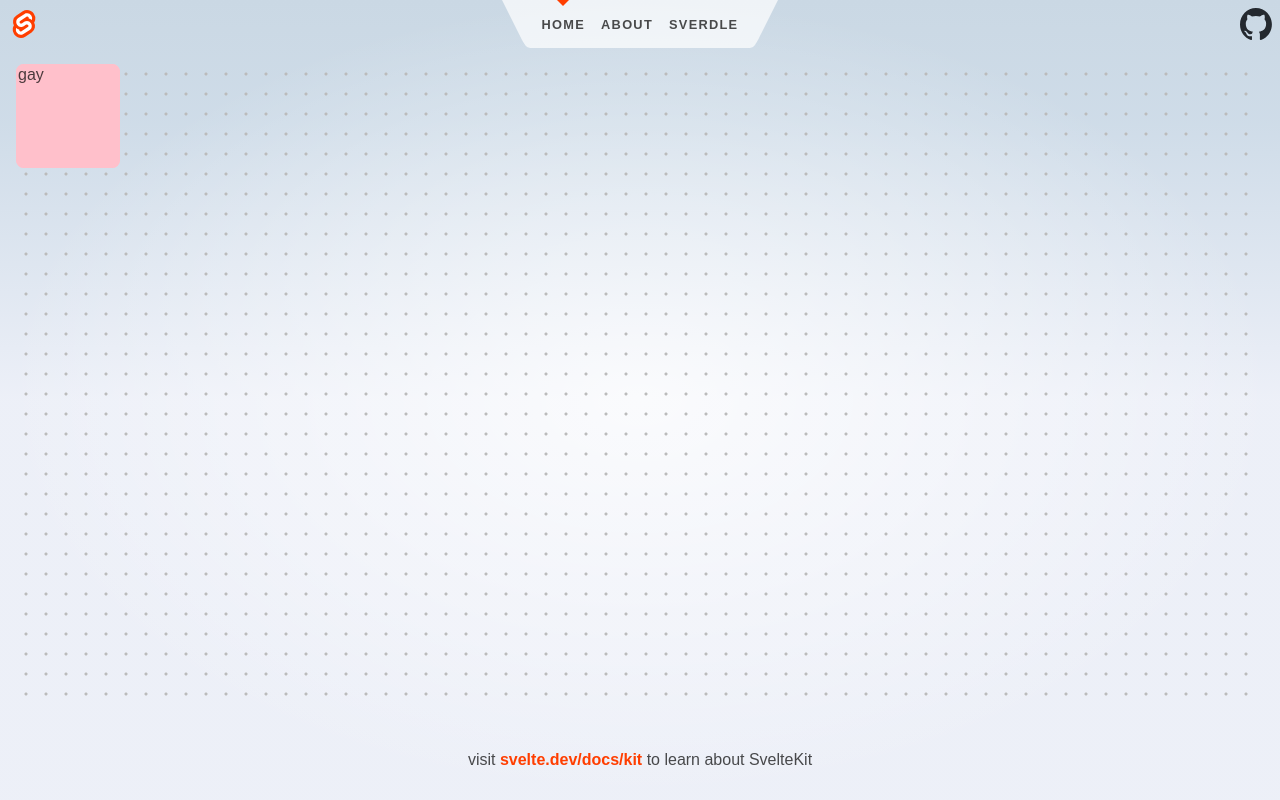
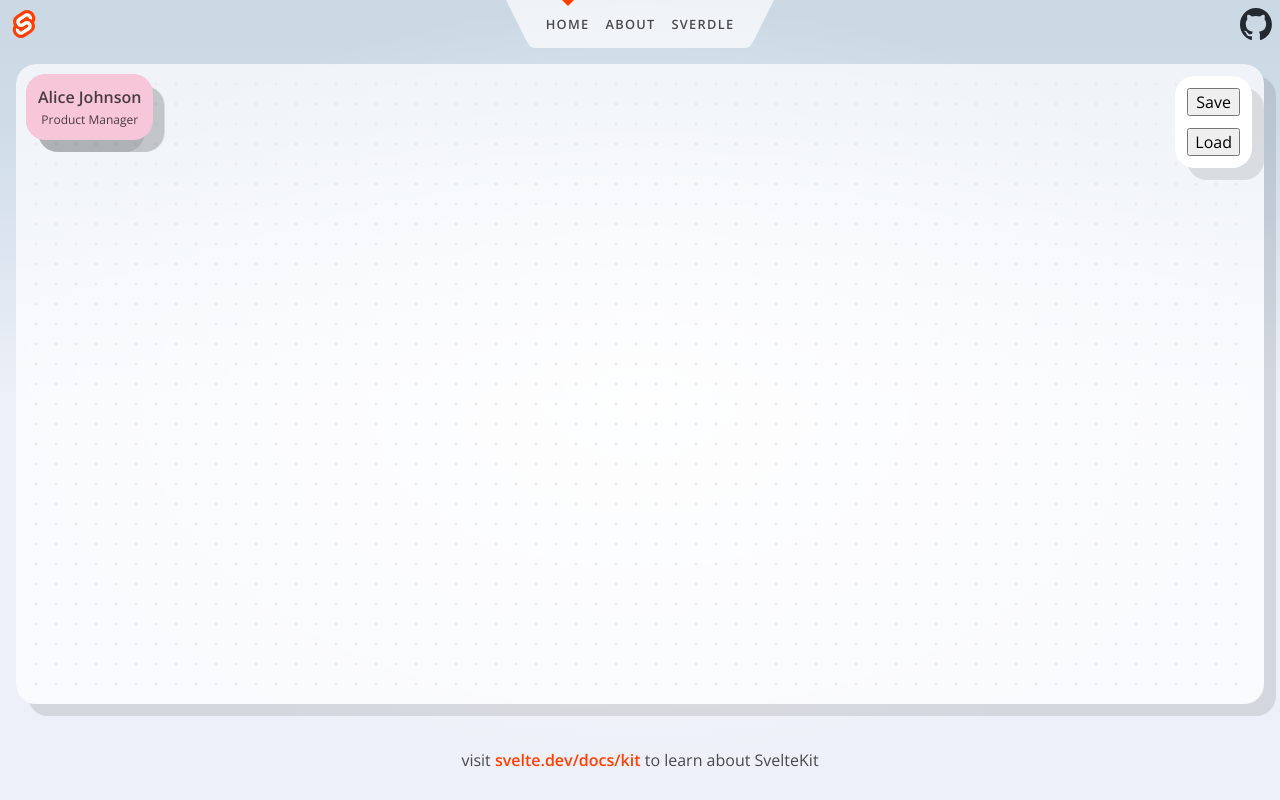
Before and after one commit to cheeseshadow/simple_forest_editor, a SvelteKit app: page / in a window 1280 px wide. Built offline with nearby package versions, Linux system fonts and the light colour scheme.

Commit message:
add a bunch of random stuff

```diff
--- a/src/app.html
+++ b/src/app.html
@@ -3,6 +3,7 @@
 	<head>
 		<meta charset="utf-8" />
 		<link rel="icon" href="%sveltekit.assets%/favicon.png" />
+		<link href="https://fonts.googleapis.com/css?family=Open+Sans:600,300" rel="stylesheet">
 		<meta name="viewport" content="width=device-width, initial-scale=1" />
 		%sveltekit.head%
 	</head>
--- /dev/null
+++ b/src/components/BasicCard.svelte
@@ -0,0 +1,19 @@
+<script lang="ts">
+</script>
+
+<div class="card">
+	<slot />
+</div>
+
+<style>
+	.card {
+		position: absolute;
+		width: 100px;
+		height: 100px;
+		display: flex;
+		border-radius: 20px;
+		overflow: hidden;
+		box-shadow: 12px 12px 0 rgba(0, 0, 0, 0.1);
+		background-color: white;
+	}
+</style>
--- /dev/null
+++ b/src/components/Card.svelte
@@ -0,0 +1,68 @@
+<script lang="ts">
+	import { DragndropSvelte } from '$lib/dragndrop.svelte.js'
+	import { onMount } from 'svelte'
+	import { assumeGenderColor, type Gender } from '$lib/utils'
+
+	/*
+	"id" : Int,
+  "name" : String,
+  "birth date" : String,
+  "death date" : String,
+  "profession" : String,
+  "mother" : Int,
+  "father" : Int
+	 */
+
+	export let setElementRef: (el: HTMLDivElement) => void
+	let elementRef: HTMLDivElement
+
+	export let id: number
+	export let name: string
+	export let job: string
+	export let gender: Gender
+
+	const color = assumeGenderColor(gender)
+	// export let mother: string
+	// export let father: string
+
+	const dragndrop = new DragndropSvelte(id.toString())
+
+	onMount(() => {
+		dragndrop.init()
+		setElementRef(elementRef)
+	})
+</script>
+
+<div
+	bind:this={elementRef}
+	class="card card-like"
+	style="top: {dragndrop.y}px; left: {dragndrop.x}px; background: {color};"
+	onmousedown={dragndrop.startDrag}
+>
+	<div class="name">{name}</div>
+	<div class="job">{job}</div>
+</div>
+
+<style>
+	@import '../lib/styles/common.css';
+
+	.card {
+		position: absolute;
+		padding: 12px;
+		flex-direction: column;
+		align-items: center;
+		gap: 4px;
+		user-select: none;
+		white-space: nowrap;
+	}
+
+	.name {
+		font-size: 16px;
+		font-weight: 600;
+	}
+
+	.job {
+		font-size: 12px;
+		line-height: 16px;
+	}
+</style>
--- /dev/null
+++ b/src/components/Menu.svelte
@@ -0,0 +1,42 @@
+<script lang="ts">
+	type MenuSection = 'main' | 'upload'
+
+	let page: MenuSection = 'main'
+</script>
+
+<div class="menu">
+	{#if page === 'main'}
+		<button>Save</button>
+		<button onclick={() => (page = 'upload')}>Load</button>
+	{:else if page === 'upload'}
+		<form class="form">
+			<button onclick={() => (page = 'main')}>Back</button>
+			<input type="file" />
+			<button type="submit">Load</button>
+		</form>
+	{/if}
+</div>
+
+<style>
+	.menu {
+		z-index: 100;
+		position: absolute;
+		top: 12px;
+		right: 12px;
+
+		display: flex;
+		gap: 12px;
+		flex-direction: column;
+		background-color: white;
+		border-radius: 20px;
+		overflow: hidden;
+		box-shadow: 12px 12px 0 rgba(0, 0, 0, 0.1);
+		padding: 12px;
+	}
+
+	.form {
+		display: flex;
+		flex-direction: column;
+		gap: 12px;
+	}
+</style>
--- /dev/null
+++ b/src/lib/styles/common.css
@@ -0,0 +1,7 @@
+.card-like {
+    display: flex;
+    background-color: white;
+    border-radius: 20px;
+    overflow: hidden;
+    box-shadow: 12px 12px 0 rgba(0, 0, 0, 0.1);
+}
--- /dev/null
+++ b/src/lib/utils.ts
@@ -0,0 +1,20 @@
+export type Gender = 'male' | 'female'
+
+export type Item = {
+	id: number
+	name: string
+	job: string
+	gender: Gender
+	mother: number
+	father: number
+}
+
+export const assumeGenderColor = (gender: Gender) => {
+	switch (gender) {
+		case 'female':
+			return '#F7C6D9' // Hot Pink
+
+		case 'male':
+			return '#A7C7E7'
+	}
+}
--- a/src/routes/+layout.svelte
+++ b/src/routes/+layout.svelte
@@ -20,6 +20,10 @@
 </div>
 
 <style>
+	:global(html, body) {
+		font-family: 'Open Sans', Helvetica, sans-serif;
+	}
+
 	.app {
 		display: flex;
 		flex-direction: column;
--- a/src/routes/+page.svelte
+++ b/src/routes/+page.svelte
@@ -1,8 +1,106 @@
 <script lang="ts">
 	import { DragndropSvelte } from '$lib/dragndrop.svelte'
-	import Card from './Card.svelte'
+	import Card from '../components/Card.svelte'
+	import Menu from '../components/Menu.svelte'
+	import type { Item } from '$lib/utils'
+	import { onDestroy, onMount } from 'svelte'
+
+	/*
+	"id" : Int,
+  "name" : String,
+  "birth date" : String,
+  "death date" : String,
+  "profession" : String,
+  "mother" : Int,
+  "father" : Int
+	 */
+	let canvas: HTMLCanvasElement
+	let container: HTMLDivElement
+
+	const resizeCanvas = () => {
+		if (!canvas || !container) return
+		const containerRect = container.getBoundingClientRect()
+		canvas.width = containerRect.width
+		canvas.height = containerRect.height
+	}
+
+	const updateLine = () => {
+		const ctx = canvas.getContext('2d')
+		if (!ctx) return
+
+		ctx.clearRect(0, 0, canvas.width, canvas.height)
+		ctx.beginPath()
+
+		let prevBr = false
+		for (let key in divRefs) {
+			const item = divRefs[key]
+			const x = item.offsetLeft + item.offsetWidth / 2 + dragndrop.x
+			const y = item.offsetTop + item.offsetHeight / 2 + dragndrop.y
+
+			if (!prevBr) {
+				ctx.moveTo(x, y)
+				prevBr = true
+			} else {
+				ctx.lineTo(x, y)
+			}
+			ctx.strokeStyle = 'red'
+			ctx.lineWidth = 2
+			ctx.stroke()
+		}
+
+		// const div1 = divRefs[0]
+		// const div2 = divRefs[1]
+		// const r1 = div1.getBoundingClientRect()
+		// const r2 = div2.getBoundingClientRect()
+		// // Get centers, adjust by current scroll
+		// const line = {
+		// 	x1: r1.left + r1.width / 2,
+		// 	y1: r1.top + r1.height / 2,
+		// 	x2: r2.left + r2.width / 2,
+		// 	y2: r2.top + r2.height / 2
+		// }
+		// lines = [...lines, line]
+	}
 
 	const dragndrop = new DragndropSvelte()
+	const cards: Item[] = [
+		{
+			id: 0,
+			name: 'John Doe',
+			job: 'Software Engineer',
+			gender: 'male',
+			mother: 1,
+			father: 2
+		},
+		{
+			id: 1,
+			name: 'Jane Smith',
+			job: 'Data Scientist',
+			gender: 'female',
+			mother: 3,
+			father: 4
+		},
+		{
+			id: 2,
+			name: 'Alice Johnson',
+			job: 'Product Manager',
+			gender: 'female',
+			mother: 5,
+			father: 6
+		}
+	]
+
+	const divRefs: { [key: number]: HTMLDivElement } = {}
+
+	onMount(() => {
+		window.addEventListener('resize', resizeCanvas)
+		resizeCanvas()
+		updateLine()
+	})
+
+	onDestroy(() => {
+		// if (window) window.removeEventListener('resize', resizeCanvas)
+	})
 </script>
 
 <svelte:head>
@@ -10,25 +108,66 @@
 	<meta name="description" content="Json tree editor" />
 </svelte:head>
 
-<div class="main-canvas" onmousedown={dragndrop.startDrag}>
-	<div class="main-container" style="translate: {dragndrop.x}px {dragndrop.y}px;">
-		<Card id="0"></Card>
-		<Card id="1"></Card>
+<div
+	class="main-canvas"
+	onmousedown={dragndrop.startDrag}
+	onmouseup={updateLine}
+	bind:this={container}
+>
+	<Menu />
+	<canvas class="backdrops" bind:this={canvas}>
+		<!--		<line x1="0" y1="0" x2="100" y2="100" stroke="red" stroke-width="2" />-->
+		<!--		{#each lines as line (line)}-->
+		<!--			<line x1={line.x1} y1={line.y1} x2={line.x2} y2={line.y2} stroke="red" stroke-width="2" />-->
+		<!--		{/each}-->
+	</canvas>
+	<div class="container-background">
+		<div class="main-container" style="translate: {dragndrop.x}px {dragndrop.y}px;">
+			{#each cards as card (card.id)}
+				<Card
+					setElementRef={(el: HTMLDivElement) => (divRefs[card.id] = el)}
+					id={card.id}
+					name={card.name}
+					job={card.job}
+					gender={card.gender}
+				></Card>
+			{/each}
+		</div>
 	</div>
 </div>
 
 <style>
 	.main-canvas {
 		flex: 1;
-		background: radial-gradient(circle, #bbb 1px, transparent 2px);
-		background-size: 20px 20px;
+		display: flex;
+		padding: 10px;
+		border-radius: 20px;
 		overflow: hidden;
+		box-shadow: 12px 12px 0 rgba(0, 0, 0, 0.1);
+		position: relative;
 	}
 
 	.main-container {
 		position: relative;
-		/*width: 100px;*/
-		/*height: 100px;*/
-		/*background: pink;*/
+		/*flex: 1;*/
+		border-radius: 20px;
+		/*overflow: hidden;*/
+	}
+
+	.backdrops {
+		position: absolute;
+		top: 0;
+		left: 0;
+		width: 100%;
+		height: 100%;
+		background-color: rgba(255, 255, 255, 0.7);
+		border-radius: 20px;
+	}
+
+	.container-background {
+		flex: 1;
+		display: flex;
+		background: radial-gradient(circle, #bbb 1px, transparent 2px);
+		background-size: 20px 20px;
 	}
 </style>
--- a/src/routes/Card.svelte
+++ /dev/null
@@ -1,36 +0,0 @@
-<script lang="ts">
-	import { DragndropSvelte } from '$lib/dragndrop.svelte'
-	import { onMount } from 'svelte'
-
-	let props = $props()
-	if (!props.id) {
-		throw new Error('id is required for a card')
-	}
-	const dragndrop = new DragndropSvelte(props.id)
-
-	onMount(() => {
-		dragndrop.init()
-	})
-</script>
-
-<div
-	class="card"
-	style="top: {dragndrop.y}px; left: {dragndrop.x}px;"
-	onmousedown={dragndrop.startDrag}
->
-	<!--	<h1>json editor</h1>-->
-	<!--	<p>json tree editor</p>-->
-	<!--	<p>drag the pink box</p>-->
-	gay
-</div>
-
-<style>
-	.card {
-		position: absolute;
-		width: 100px;
-		height: 100px;
-		background: pink;
-		border: 2px solid pink;
-		border-radius: 8px;
-	}
-</style>
```
Also changed, not shown: src/components/Upload.svelte (added, +12 -0 lines).
